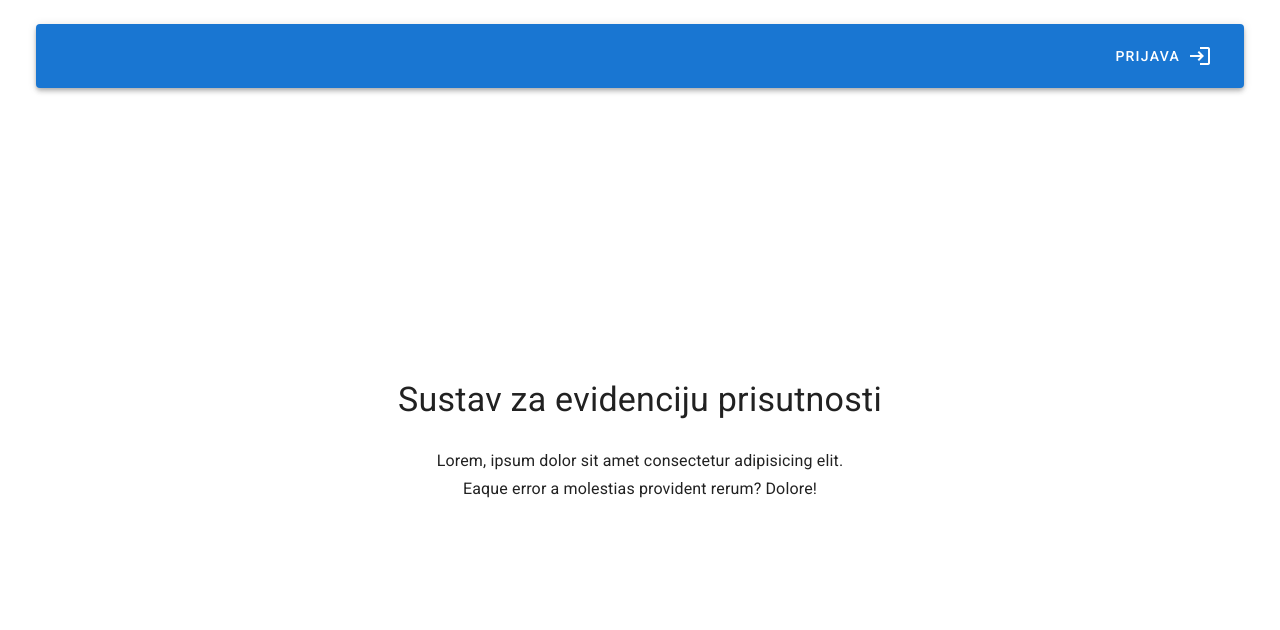
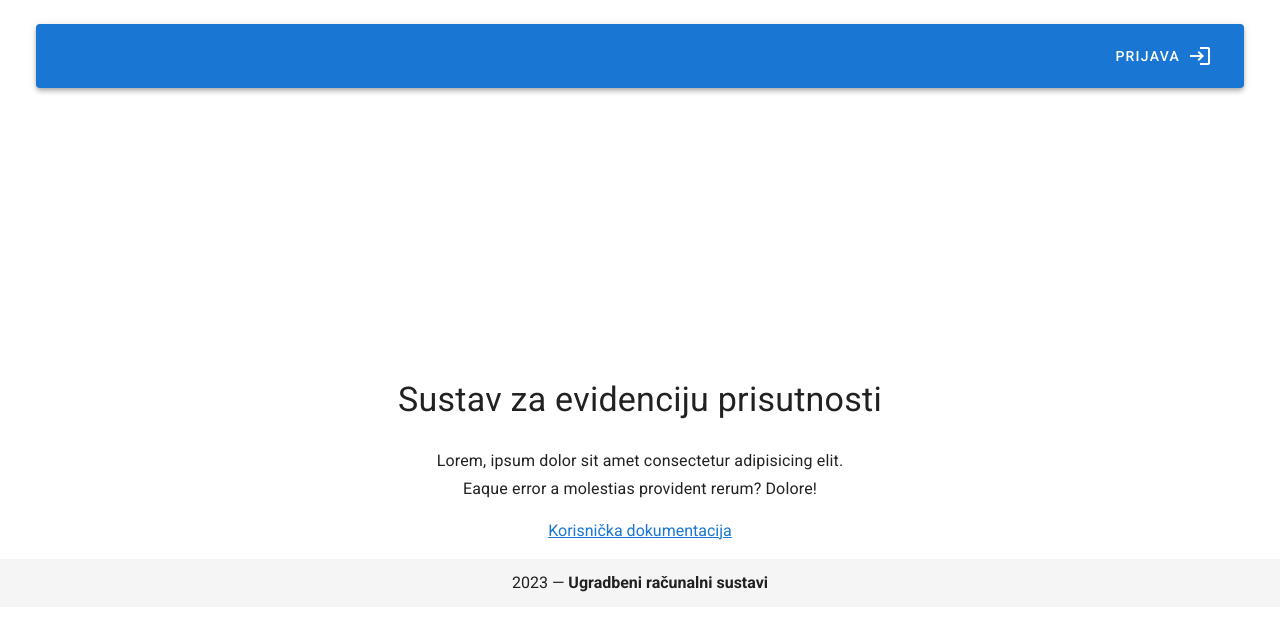
Before and after one commit to akv3sic/tna-app-backoffice, a Vue app: page / in a window 1280 px wide. Shown: the top 630 px of the page. Built offline with nearby package versions, Linux system fonts and the light colour scheme; no server answers.

Commit message:
Edit home page

```diff
--- /dev/null
+++ b/src/components/layout/TheFooter.vue
@@ -0,0 +1,27 @@
+<template>
+     <v-footer padless class="to-bottom">
+    <v-col
+      class="text-center"
+      cols="12"
+    >
+      {{ new Date().getFullYear() }} — <strong>Ugradbeni računalni sustavi</strong>
+    </v-col>
+  </v-footer>
+</template>
+
+<script>
+ export default {
+    name: "Footer",
+    data: () => ({
+        //
+    }),
+ }
+</script>
+
+<style>
+.to-bottom {
+    position: absolute;
+    bottom: 0;
+    width: 100%;
+}
+</style>
--- a/src/views/HomeView.vue
+++ b/src/views/HomeView.vue
@@ -5,18 +5,23 @@
       <v-img src="./../assets/img/rfid-card-reader.png" width="15%" class="center mt-9-prcnt"></v-img>
       <h1 class="text-h4 text-center mt-4">Sustav za evidenciju prisutnosti</h1>
       <p class="text-center text-subtitle-1 mt-7">Lorem, ipsum dolor sit amet consectetur adipisicing elit.<br> Eaque error a molestias provident rerum? Dolore!</p>
+      <p class="text-center">
+        <a href="#" target="_blank">Korisnička dokumentacija</a>
+      </p>
     </v-container>
+    <Footer />
   </div>
 </template>
 
 <script>
 import Header from '@/components/layout/TheHeader'
+import Footer from '@/components/layout/TheFooter'
 
   export default {
     name: 'Home',
 
     components: {
-      Header
+      Header, Footer
     },
   }
 </script>
```
